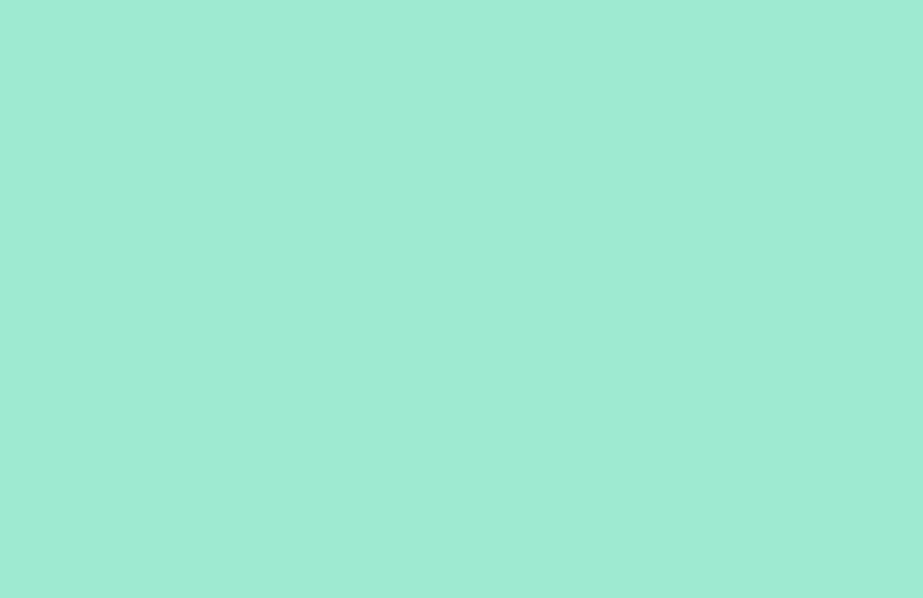
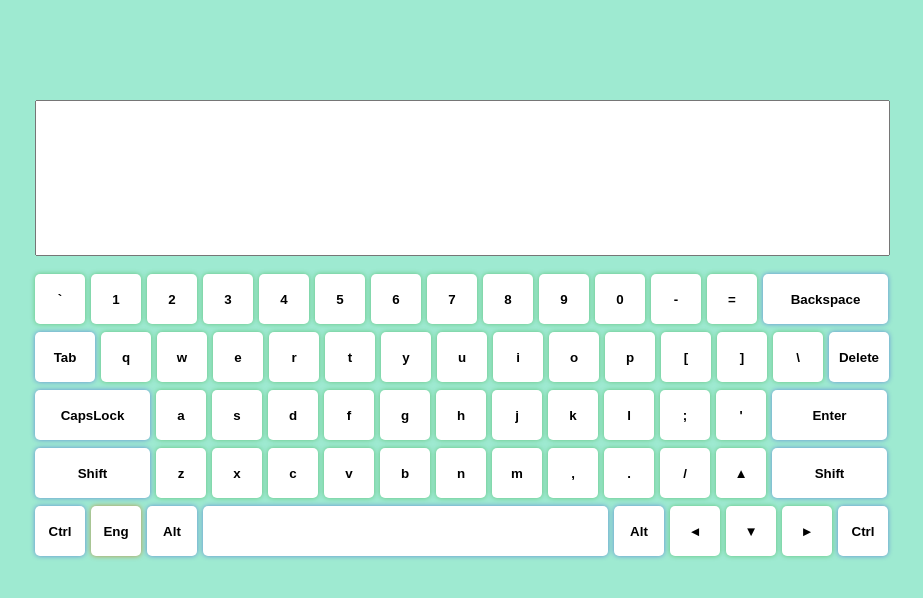
Before and after one commit to furrrmanov/codejam-virtual-keyboard, a website: page index.html in a window 1280 px wide. Shown: the whole page, without its empty margins (215-1138 px from the left). Drawn offline with Linux system fonts and the light colour scheme; the site is published under a folder, as on GitHub Pages, so addresses that start at the root find nothing.

Commit message:
feat: fix connection main.js

```diff
--- a/index.html
+++ b/index.html
@@ -8,6 +8,6 @@
 </head>
 <body>
 
-  <script type ="module" src="/js/main.js"></script>
+  <script type ="module" src='./js/main.js'></script>
 </body>
 </html>
```
